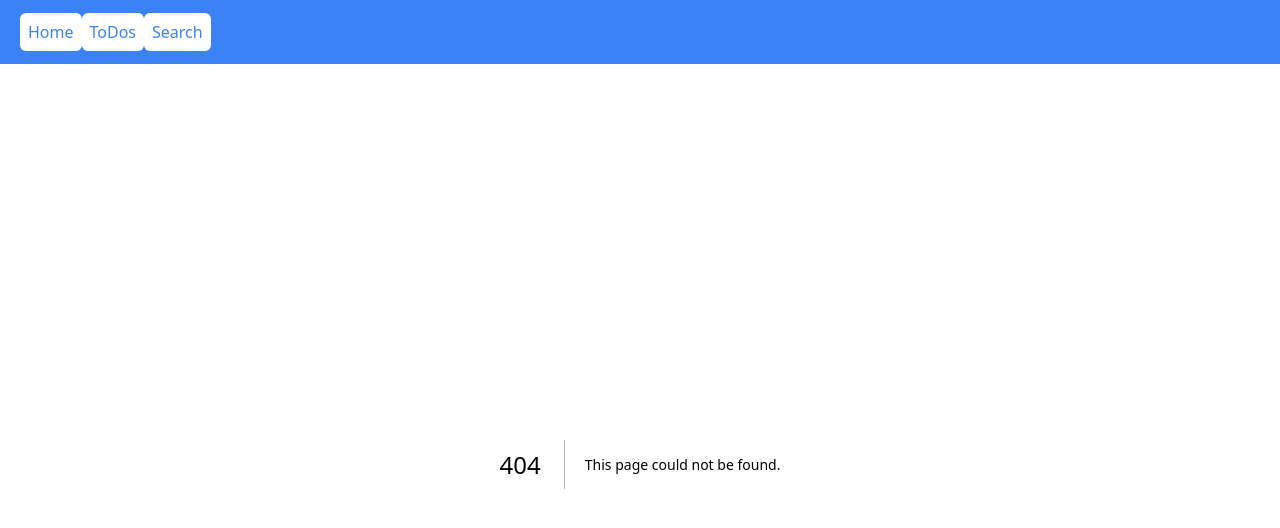
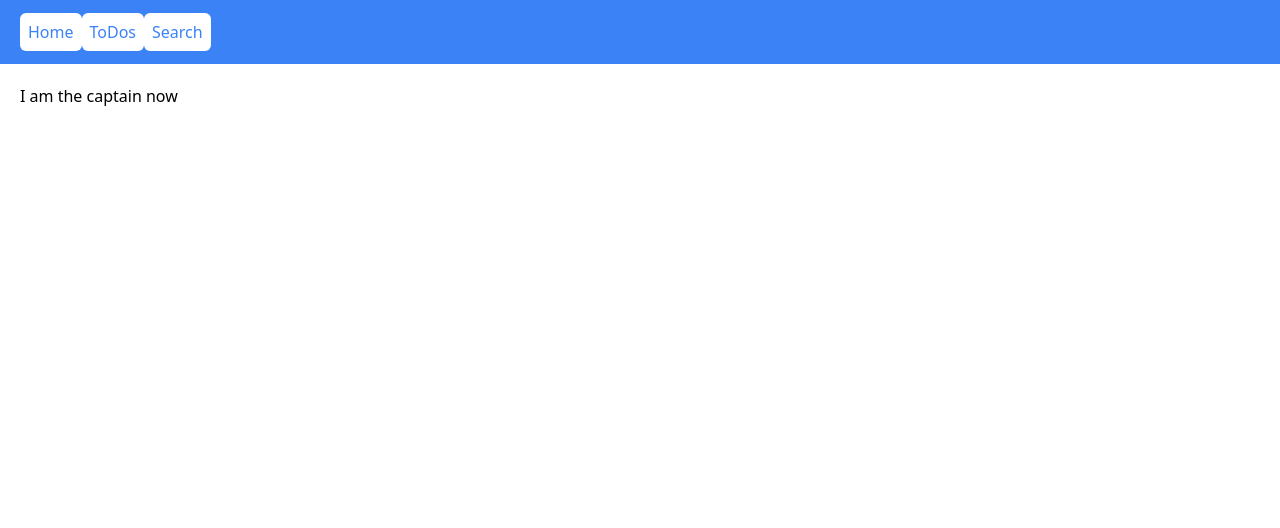
Before and after one commit to simonbeirouti/new-13-lol, a Next.js app: page /dashboard in a window 1280 px wide. Before the commit this address had no page. Shown: the top 528 px of the page. Built offline with nearby package versions, Linux system fonts and the light colour scheme.

Commit message:
create page to show pages working

```diff
--- /dev/null
+++ b/app/(admin)/dashboard/page.tsx
@@ -0,0 +1,7 @@
+export default function Dashboard() {
+  return (
+    <div className="p-5">
+        I am the captain now
+    </div>
+  )
+}
--- /dev/null
+++ b/app/(admin)/developer/page.tsx
@@ -0,0 +1,7 @@
+export default function Developer() {
+  return (
+    <div className="p-5">
+        I am the captain now
+    </div>
+  )
+}
```
